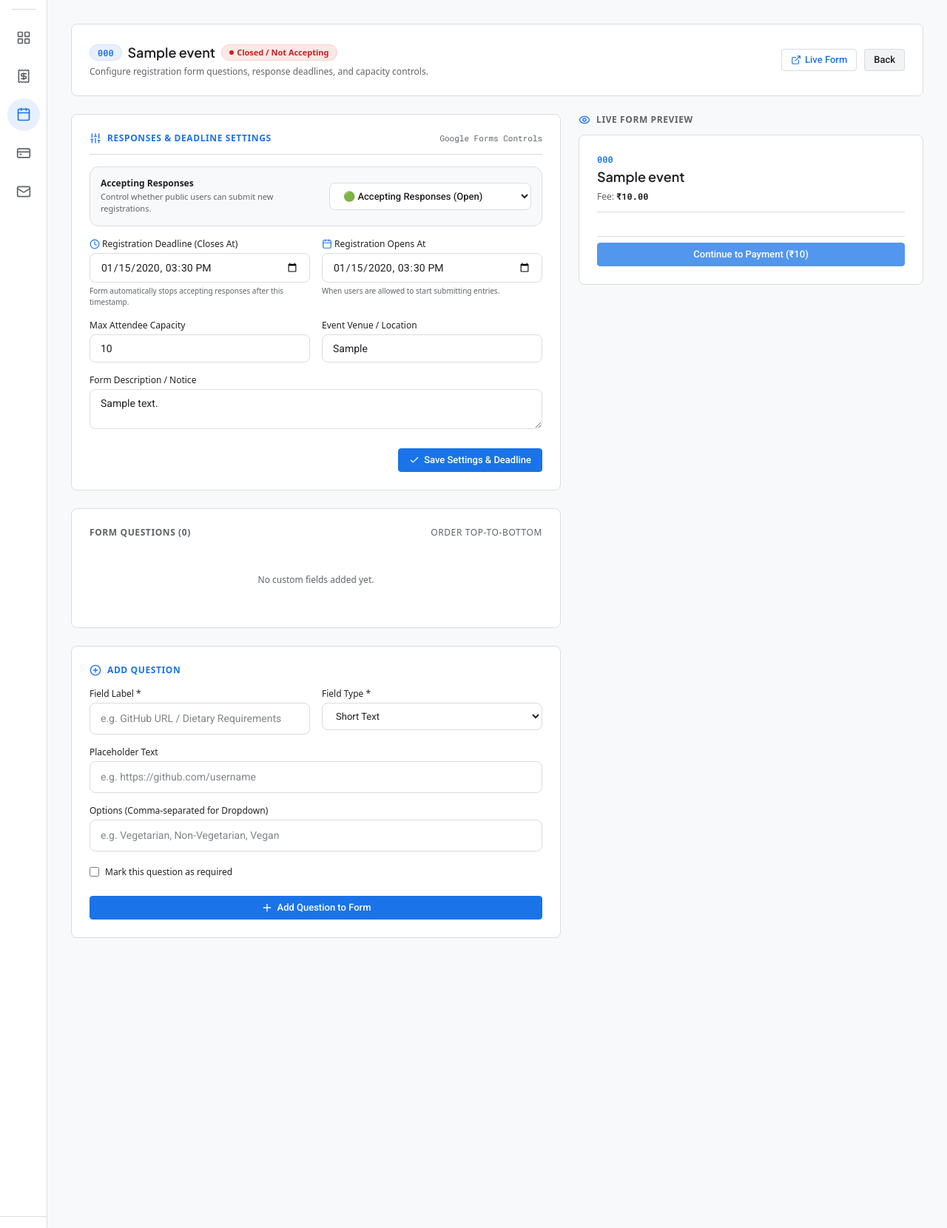
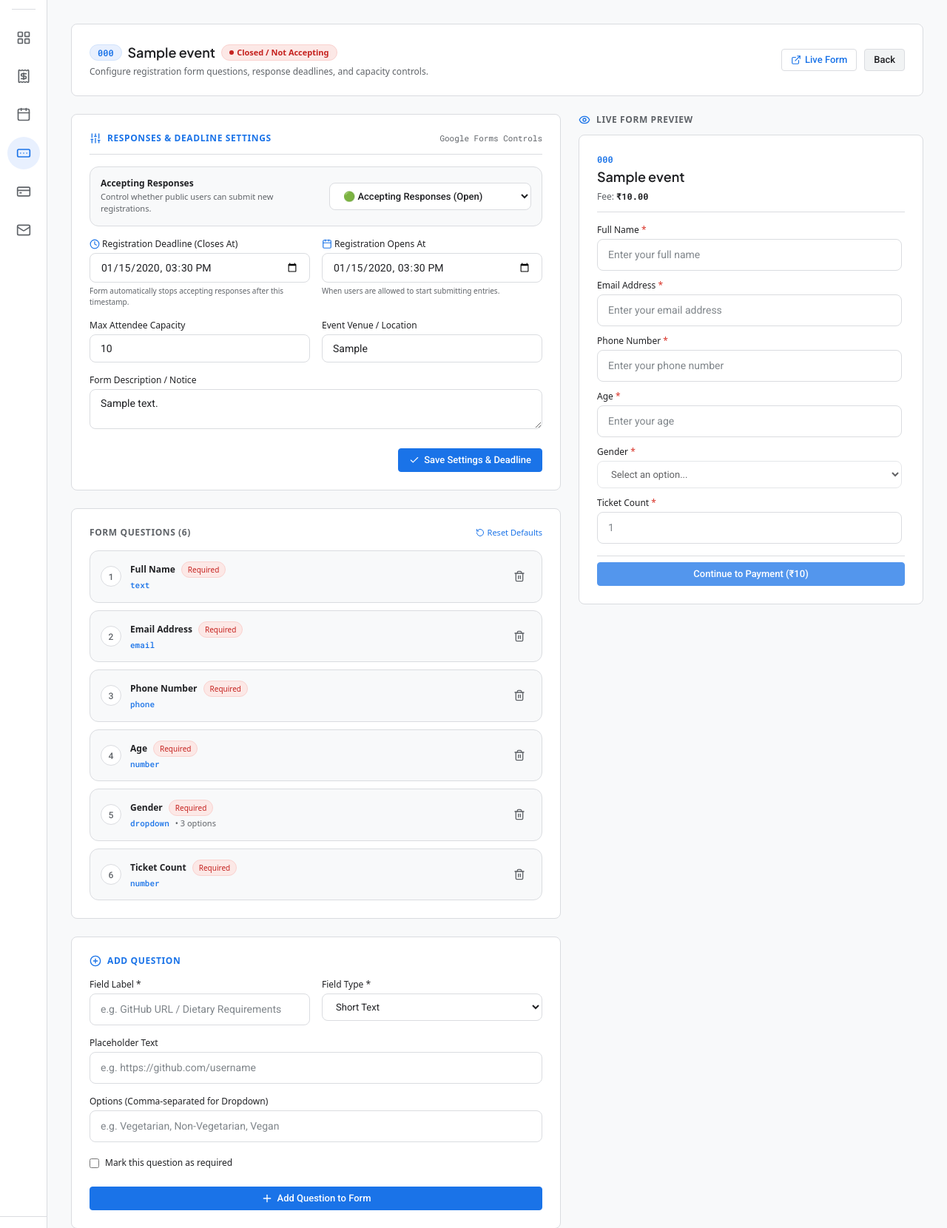
Before and after one commit to dinesh20073/rms, a Django app: page /dashboard/events/1/form/ in a window 1280 px wide. Shown: the part 56-1716 px from the top of the page at 74% size. Run offline with Django 5.2, Linux system fonts and the light colour scheme; a user stored in the database is signed in; data comes from the database, SQL or seed files in the repository; tables that the repository leaves empty hold one stand-in row (values such as "Sample post"); data that the repository does not hold is empty; some libraries are stand-ins or nearby versions.

Commit message:
Fix forms page routing, add dedicated forms dashboard, and fix slugify import in registration view

```diff
--- a/apps/dashboard/urls.py
+++ b/apps/dashboard/urls.py
@@ -12,6 +12,8 @@ urlpatterns = [
     path('events/create/', views.create_event_view, name='dashboard-event-create'),
     path('events/<int:event_id>/', views.event_detail_view, name='dashboard-event-detail'),
     path('events/<int:event_id>/form/', views.form_builder_view, name='dashboard-event-form'),
+    path('forms/', views.forms_list_view, name='dashboard-forms-list'),
+    path('forms/<int:event_id>/', views.form_builder_view, name='dashboard-form-detail'),
     path('events/<int:event_id>/export-csv/', views.export_attendees_csv, name='dashboard-event-export-csv'),
     path('verification-queue/', views.manual_verification_queue_view, name='dashboard-verification-queue'),
     path('verification-queue/bulk-action/', views.verification_bulk_action_view, name='dashboard-verification-bulk-action'),
--- a/apps/dashboard/views.py
+++ b/apps/dashboard/views.py
@@ -386,10 +386,34 @@ def event_detail_view(request, event_id):
     return render(request, 'dashboard/events/detail.html', context)
 
 @login_required(login_url='login')
+def forms_list_view(request):
+    tenant = get_current_tenant(request)
+    events = Event.objects.filter(tenant=tenant).order_by('-created_at')
+
+    forms_data = []
+    for ev in events:
+        form_obj, created = Form.objects.get_or_create(event=ev)
+        if created or not form_obj.fields.exists():
+            form_obj.create_default_fields()
+        forms_data.append({
+            'event': ev,
+            'form': form_obj,
+            'fields_count': form_obj.fields.count(),
+            'responses_count': ev.registrations.count(),
+        })
+
+    return render(request, 'dashboard/forms/list.html', {
+        'forms_data': forms_data,
+        'events': events,
+    })
+
+@login_required(login_url='login')
 def form_builder_view(request, event_id):
     tenant = get_current_tenant(request)
     event = get_object_or_404(Event, id=event_id, tenant=tenant)
-    form_obj, _ = Form.objects.get_or_create(event=event)
+    form_obj, created = Form.objects.get_or_create(event=event)
+    if created or not form_obj.fields.exists():
+        form_obj.create_default_fields()
 
     if request.method == 'POST':
         action = request.POST.get('action')
@@ -402,7 +426,12 @@ def form_builder_view(request, event_id):
             options = [o.strip() for o in options_raw.split(',') if o.strip()]
 
             order_num = form_obj.fields.count() + 1
-            field_key = slugify(label).replace('-', '_')
+            base_key = slugify(label).replace('-', '_') or 'field'
+            field_key = base_key
+            counter = 1
+            while FormField.objects.filter(form=form_obj, field_key=field_key).exists():
+                counter += 1
+                field_key = f"{base_key}_{counter}"
 
             FormField.objects.create(
                 form=form_obj,
@@ -414,13 +443,19 @@ def form_builder_view(request, event_id):
                 options=options,
                 order=order_num
             )
-            messages.success(request, f"Added field '{label}' to form.")
+            messages.success(request, f"Added question '{label}' to form.")
             return redirect('dashboard-event-form', event_id=event.id)
 
         elif action == 'delete_field':
             field_id = request.POST.get('field_id')
             FormField.objects.filter(id=field_id, form=form_obj).delete()
             messages.info(request, "Field removed from form.")
+            return redirect('dashboard-event-form', event_id=event.id)
+
+        elif action == 'reset_defaults':
+            form_obj.fields.all().delete()
+            form_obj.create_default_fields()
+            messages.success(request, "Reset form to standard default questions.")
             return redirect('dashboard-event-form', event_id=event.id)
 
         elif action == 'update_form_settings':
--- a/apps/registrations/views.py
+++ b/apps/registrations/views.py
@@ -1,6 +1,7 @@
 from django.shortcuts import render, get_object_or_404, redirect
 from django.contrib import messages
 from django.http import JsonResponse
+from django.utils.text import slugify
 from apps.events.models import Event
 from apps.forms_builder.models import Form, FormField
 from apps.registrations.models import Customer, Registration, Attendee
--- a/templates/dashboard/events/form_builder.html
+++ b/templates/dashboard/events/form_builder.html
@@ -116,10 +116,19 @@
 
             <!-- Existing Fields List -->
             <div class="google-card p-5 sm:p-6 space-y-4">
-                <h3 class="text-xs font-semibold uppercase tracking-wider text-[#5f6368] flex items-center justify-between">
-                    <span>Form Questions ({{ fields.count }})</span>
-                    <span class="text-xs text-[#5f6368] font-normal">Order top-to-bottom</span>
-                </h3>
+                <div class="flex items-center justify-between">
+                    <h3 class="text-xs font-semibold uppercase tracking-wider text-[#5f6368]">
+                        Form Questions ({{ fields.count }})
+                    </h3>
+                    <form method="POST" onsubmit="return confirm('Reset all questions to standard default fields (Full Name, Email, Phone, Age, Gender, Ticket Count)?');" class="inline">
+                        {% csrf_token %}
+                        <input type="hidden" name="action" value="reset_defaults">
+                        <button type="submit" class="text-[11px] text-[#1a73e8] hover:underline flex items-center gap-1 font-medium cursor-pointer">
+                            <i data-lucide="rotate-ccw" class="w-3 h-3"></i>
+                            <span>Reset Defaults</span>
+                        </button>
+                    </form>
+                </div>
 
                 <div class="space-y-2.5">
                     {% for field in fields %}
--- a/templates/dashboard_base.html
+++ b/templates/dashboard_base.html
@@ -90,11 +90,21 @@
 
                 <!-- Events -->
                 <div class="sidebar-item-wrap relative flex items-center justify-center w-full">
-                    <a href="{% url 'dashboard-events-list' %}" class="google-nav-item {% if 'event' in request.resolver_match.url_name %}active{% endif %}">
+                    <a href="{% url 'dashboard-events-list' %}" class="google-nav-item {% if request.resolver_match.url_name == 'dashboard-events-list' or request.resolver_match.url_name == 'dashboard-event-detail' or request.resolver_match.url_name == 'dashboard-event-create' %}active{% endif %}">
                         <i data-lucide="calendar" class="w-5 h-5"></i>
                     </a>
                     <div class="google-tooltip absolute left-14 px-2.5 py-1 bg-[#202124] text-white text-xs font-medium rounded-md whitespace-nowrap z-50 pointer-events-none">
                         Events
+                    </div>
+                </div>
+
+                <!-- Forms Builder -->
+                <div class="sidebar-item-wrap relative flex items-center justify-center w-full">
+                    <a href="{% url 'dashboard-forms-list' %}" class="google-nav-item {% if 'form' in request.resolver_match.url_name %}active{% endif %}">
+                        <i data-lucide="form-input" class="w-5 h-5"></i>
+                    </a>
+                    <div class="google-tooltip absolute left-14 px-2.5 py-1 bg-[#202124] text-white text-xs font-medium rounded-md whitespace-nowrap z-50 pointer-events-none">
+                        Forms Builder
                     </div>
                 </div>
 
```
Also changed, not shown: templates/dashboard/forms/list.html (added, +98 -0 lines).
